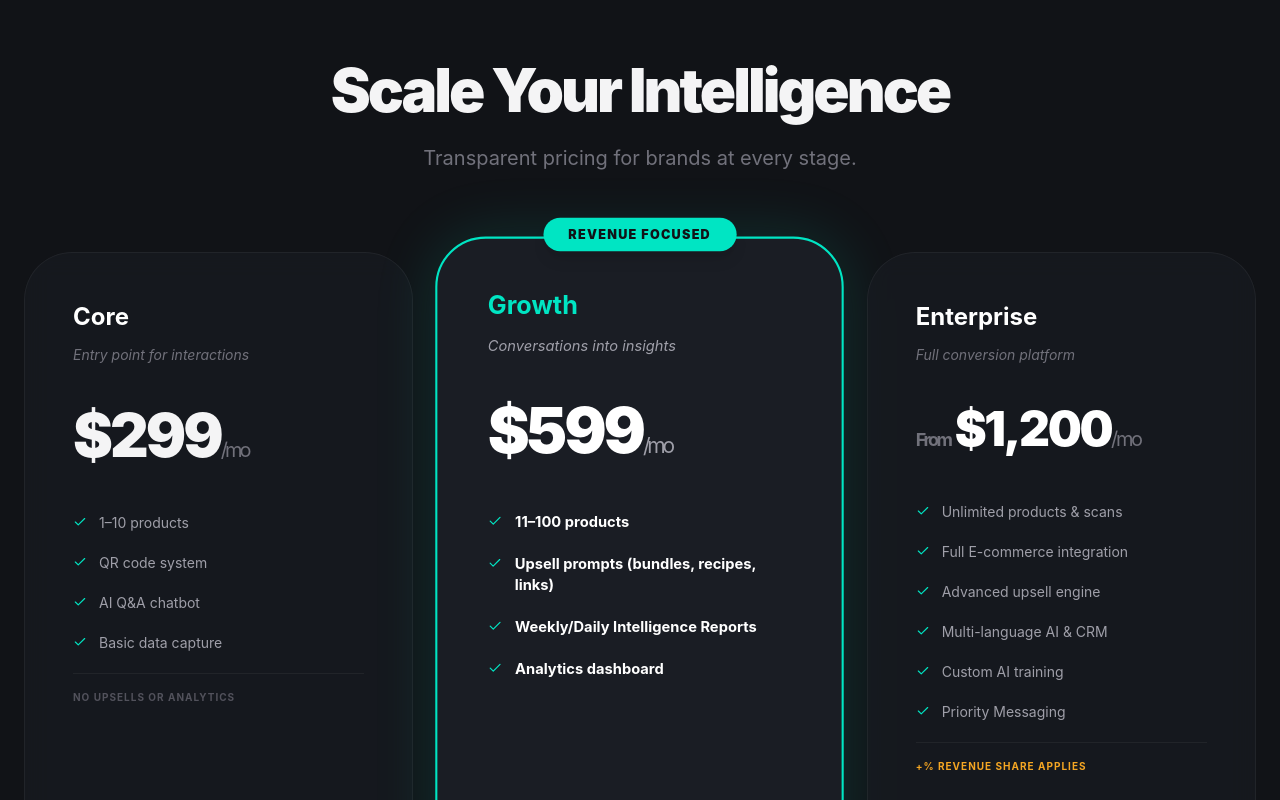
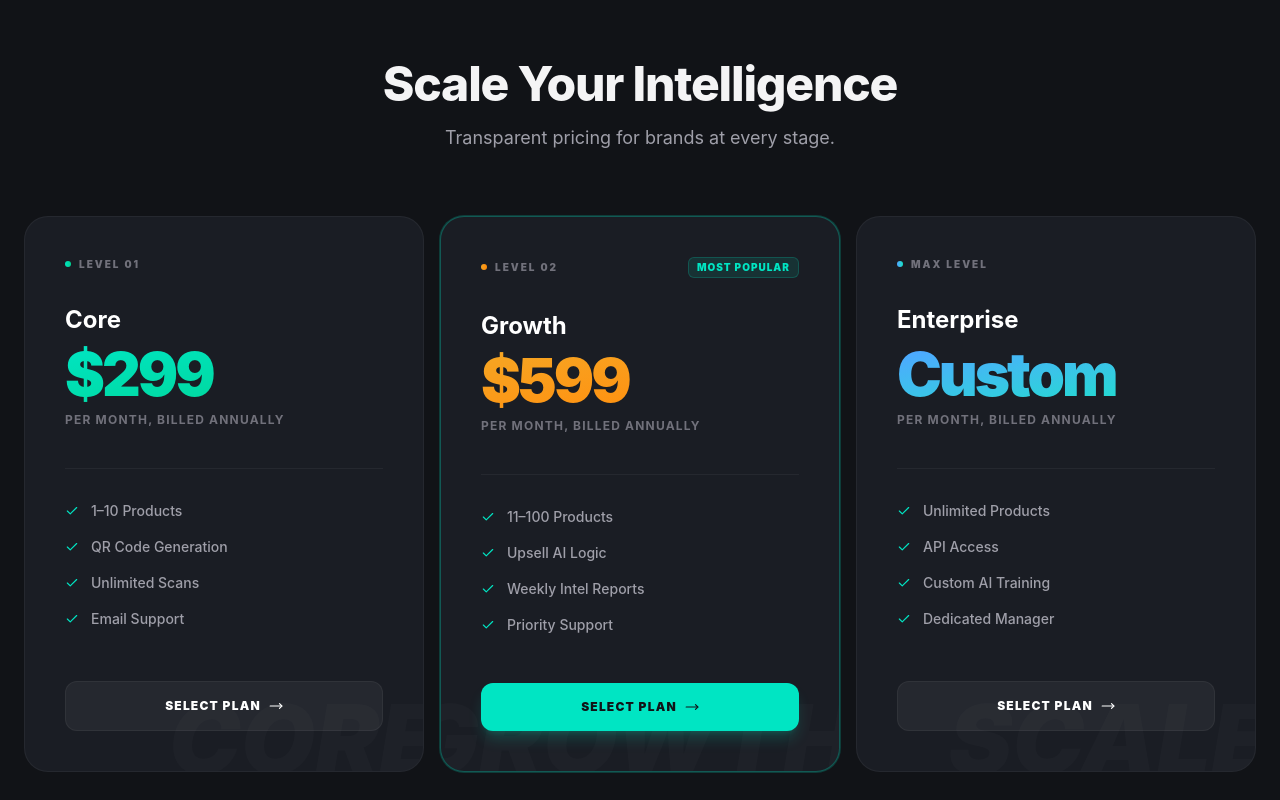
Before and after one commit to kevinlarretche/squ-landing, a React (Vite) app: page / in a window 1280 px wide. Shown: the part 1800-2600 px from the top of the page. Built offline with nearby package versions, Linux system fonts and the light colour scheme.

Commit message:
fix system instruction

```diff
--- a/src/App.jsx
+++ b/src/App.jsx
@@ -1,10 +1,9 @@
 import React, { useState, useEffect, useRef } from 'react';
 import {
-  Menu, X, QrCode, MessageSquare, Zap, BarChart3,
-  Smartphone, LineChart, ShieldCheck, Check, ArrowRight,
-  MessageCircle, Sparkles, TrendingUp, Send, Loader2,
-  Plus, Search, BrainCircuit, FileText, Quote, Lightbulb,
-  Info, Calendar, Target, AlertCircle, Volume2, Mic, Settings
+  Menu, X, Smartphone, Zap, BarChart3,
+  Check, ArrowRight, Sparkles, TrendingUp,
+  Quote, Lightbulb, Calendar, AlertCircle,
+  Volume2, Mic, Settings, MoveRight, Wrench
 } from 'lucide-react';
 
 const styles = `
@@ -234,7 +233,7 @@ export default function App() {
         </div>
       </section>
 
-      {/* REDESIGNED STATS SECTION */}
+      {/* STATS STRIPE */}
       <section className="py-12 px-6">
         <div className="max-w-7xl mx-auto">
           <div className="grid grid-cols-1 md:grid-cols-4 gap-4">
@@ -246,11 +245,9 @@ export default function App() {
             ].map((stat, i) => (
               <FadeIn key={i} delay={i * 100} className="stat-grid-item group">
                 <div className="relative h-full bg-[#1A1D24] border border-white/5 rounded-3xl p-8 overflow-hidden transition-all duration-500 hover:bg-[#23272f] hover:border-white/10 hover:-translate-y-1">
-                  {/* Decorative background text */}
                   <span className="stat-bg-text absolute -bottom-4 -right-4 text-8xl font-black text-white/[0.02] transition-all duration-700 pointer-events-none uppercase italic">
                     {stat.sub}
                   </span>
-
                   <div className="relative z-10">
                     <div className="flex items-center gap-2 mb-2">
                       <div className={`w-1.5 h-1.5 rounded-full bg-gradient-to-r ${stat.col} animate-pulse`} />
@@ -258,13 +255,10 @@ export default function App() {
                         {stat.sub}
                       </span>
                     </div>
-
                     <div className={`text-6xl font-black mb-4 tracking-tighter bg-gradient-to-br ${stat.col} bg-clip-text text-transparent group-hover:scale-110 transition-transform duration-500 origin-left`}>
                       {stat.val}
                     </div>
-
                     <div className="h-px w-8 bg-white/10 mb-4 group-hover:w-full transition-all duration-700" />
-
                     <p className="text-sm font-bold text-zinc-400 leading-tight group-hover:text-zinc-200 transition-colors">
                       {stat.lab}
                     </p>
@@ -280,7 +274,6 @@ export default function App() {
       <section className="pb-24 pt-8 px-6 bg-[#111317]" id="demo">
         <div className="max-w-7xl mx-auto">
           <div className="grid lg:grid-cols-2 gap-16 items-stretch">
-            {/* LEFT COLUMN */}
             <div className="flex flex-col h-full">
               <FadeIn className="mb-10">
                 <div className="space-y-6">
@@ -327,10 +320,12 @@ export default function App() {
               </div>
             </div>
 
-            {/* RIGHT COLUMN */}
             <FadeIn delay={400} className="w-full h-full flex">
               <div className="glass-card rounded-[2.5rem] p-8 md:p-10 border border-white/10 shadow-2xl w-full flex flex-col bg-gradient-to-br from-[#1A1D24] to-[#111317] relative overflow-hidden min-h-[700px]">
-                {/* Header */}
+                <span className="stat-bg-text absolute -bottom-10 -right-10 text-[12rem] font-black text-white/[0.01] transition-all duration-700 pointer-events-none uppercase italic">
+                  INTEL
+                </span>
+
                 <div className="flex items-center justify-between mb-10 border-b border-white/5 pb-6">
                   <div className="flex items-center gap-3">
                     <div className="w-10 h-10 rounded-xl bg-[#00E5C3]/20 flex items-center justify-center">
@@ -390,6 +385,7 @@ export default function App() {
                           <p className="text-xs text-zinc-500 font-medium">Aura Speaker Gen 2 • <span className="text-white">Active Sentiment: Positive (72%)</span></p>
                         </div>
                       </div>
+
                       <div className="grid grid-cols-2 gap-4">
                         <div className="bg-[#1A1D24] p-4 rounded-2xl border border-white/5">
                           <p className="text-[10px] uppercase font-black text-zinc-500 tracking-widest mb-1">Total Scans</p>
@@ -402,8 +398,9 @@ export default function App() {
                           <p className="text-[10px] text-emerald-400 font-bold">+18% conversion</p>
                         </div>
                       </div>
+
                       <div className="space-y-4">
-                        <div className="group bg-white/5 border border-white/5 rounded-2xl p-5 hover:border-[#00E5C3]/30 transition-colors">
+                        <div className="group bg-white/5 border border-white/5 rounded-2xl p-5 hover:border-[#00E5C3]/30 transition-all">
                           <div className="flex items-center gap-2 mb-3 text-[#00E5C3] font-bold text-xs uppercase tracking-widest">
                             <AlertCircle size={14} /> Core Pain Point
                           </div>
@@ -411,7 +408,8 @@ export default function App() {
                             <span className="text-white font-bold">14 users</span> specifically asked about pairing with older Gen 1 models. Currently, the AI handles this manually—recommend adding a dedicated <span className="text-white font-bold">"Stereo Link" guide</span> to the scan flow.
                           </p>
                         </div>
-                        <div className="group bg-white/5 border border-white/5 rounded-2xl p-5 hover:border-[#F5A623]/30 transition-colors">
+
+                        <div className="group bg-white/5 border border-white/5 rounded-2xl p-5 hover:border-[#F5A623]/30 transition-all">
                           <div className="flex items-center gap-2 mb-3 text-[#F5A623] font-bold text-xs uppercase tracking-widest">
                             <TrendingUp size={14} /> Marketing Opportunity
                           </div>
@@ -419,13 +417,17 @@ export default function App() {
                             Users are asking about <span className="text-white font-bold">beach usage</span>. Leverage this by adding an "Outdoors & Sand Safety" video module to increase upsells on our Rugged Carrying Case.
                           </p>
                         </div>
-                        <div className="group bg-white/5 border border-white/5 rounded-2xl p-5 hover:border-zinc-400 transition-colors">
-                          <div className="flex items-center gap-2 mb-3 text-zinc-400 font-bold text-xs uppercase tracking-widest">
-                            <Settings size={14} /> Engineering Note
+
+                        <div className="group bg-[#F5A623]/5 border border-[#F5A623]/20 rounded-2xl p-5 hover:bg-[#F5A623]/10 transition-all relative overflow-hidden">
+                          <div className="flex items-center gap-2 mb-3 text-[#F5A623] font-bold text-xs uppercase tracking-widest relative z-10">
+                            <Wrench size={14} /> Engineering Note
                           </div>
-                          <p className="text-sm text-zinc-300 leading-relaxed">
-                            Cluster detected: <span className="text-white font-bold">"Blue light flashing"</span> questions peak at night. Consider a future firmware update for an "Auto-Dim" or "Stealth Mode."
+                          <p className="text-sm text-zinc-300 leading-relaxed relative z-10">
+                            Cluster detected: <span className="text-white font-bold">"Blue light flashing"</span> questions peak at night. Consider a future firmware update for an <span className="text-[#F5A623] font-bold">"Auto-Dim"</span> or <span className="text-[#F5A623] font-bold">"Stealth Mode."</span>
                           </p>
+                          <div className="absolute top-0 right-0 p-2 opacity-10">
+                            <Settings className="text-[#F5A623]" size={40} style={{ animation: 'spin 8s linear infinite' }} />
+                          </div>
                         </div>
                       </div>
                     </div>
@@ -437,90 +439,102 @@ export default function App() {
         </div>
       </section>
 
-      {/* PRICING */}
-      <section className="pt-24 pb-12 px-6" id="pricing">
+      {/* PRICING SECTION */}
+      <section className="py-24 px-6 bg-[#111317]" id="pricing">
         <div className="max-w-7xl mx-auto">
-          <FadeIn className="text-center mb-20">
-            <h2 className="text-5xl md:text-6xl font-black mb-6 tracking-tighter">Scale Your Intelligence</h2>
-            <p className="text-xl text-zinc-500">Transparent pricing for brands at every stage.</p>
+          <FadeIn className="mb-16 text-center">
+            <h2 className="text-4xl md:text-5xl font-extrabold tracking-tight mb-4">Scale Your Intelligence</h2>
+            <p className="text-zinc-400 text-lg max-w-2xl mx-auto">Transparent pricing for brands at every stage.</p>
           </FadeIn>
-          <div className="grid md:grid-cols-3 gap-8 items-stretch">
-            {/* CORE PLAN */}
-            <FadeIn delay={100} className="h-full">
-              <div className="glass-card p-12 rounded-[3rem] border border-white/5 flex flex-col h-full hover:border-white/10 transition-all">
-                <h3 className="text-2xl font-bold mb-3 text-white">Core</h3>
-                <p className="text-zinc-500 text-sm mb-10 italic">Entry point for interactions</p>
-                <div className="text-6xl font-black mb-12 tracking-tighter">$299<span className="text-xl text-zinc-500 font-normal">/mo</span></div>
-                <div className="space-y-5 mb-12 flex-1 text-sm text-zinc-400">
-                  {["1–10 products", "QR code system", "AI Q&A chatbot", "Basic data capture"].map((f, j) => (
-                    <div key={j} className="flex items-start gap-3">
-                      <Check size={14} className="text-[#00E5C3] mt-0.5" /> <span>{f}</span>
+
+          <div className="grid grid-cols-1 md:grid-cols-3 gap-4">
+            {[
+              {
+                plan: "Core",
+                price: "$299",
+                sub: "Level 01",
+                bg: "CORE",
+                features: ["1–10 Products", "QR Code Generation", "Unlimited Scans", "Email Support"],
+                col: "from-[#00E5C3] to-emerald-400",
+                active: false
+              },
+              {
+                plan: "Growth",
+                price: "$599",
+                sub: "Level 02",
+                bg: "GROWTH",
+                features: ["11–100 Products", "Upsell AI Logic", "Weekly Intel Reports", "Priority Support"],
+                col: "from-[#F5A623] to-orange-400",
+                active: true
+              },
+              {
+                plan: "Enterprise",
+                price: "Custom",
+                sub: "Max Level",
+                bg: "SCALE",
+                features: ["Unlimited Products", "API Access", "Custom AI Training", "Dedicated Manager"],
+                col: "from-blue-400 to-[#00E5C3]",
+                active: false
+              }
+            ].map((p, i) => (
+              <FadeIn key={i} delay={i * 100} className="stat-grid-item group">
+                <div className={`relative h-full bg-[#1A1D24] border ${p.active ? 'border-[#00E5C3]/30 ring-1 ring-[#00E5C3]/20' : 'border-white/5'} rounded-3xl p-8 md:p-10 overflow-hidden transition-all duration-500 hover:bg-[#23272f] hover:border-white/10 hover:-translate-y-1`}>
+
+                  <span className="stat-bg-text absolute -bottom-4 -right-4 text-8xl font-black text-white/[0.02] transition-all duration-700 pointer-events-none uppercase italic">
+                    {p.bg}
+                  </span>
+
+                  <div className="relative z-10 flex flex-col h-full">
+                    <div className="flex items-center justify-between mb-8">
+                      <div className="flex items-center gap-2">
+                        <div className={`w-1.5 h-1.5 rounded-full bg-gradient-to-r ${p.col} animate-pulse`} />
+                        <span className="text-[10px] font-black uppercase tracking-[0.2em] text-zinc-500">
+                          {p.sub}
+                        </span>
+                      </div>
+                      {p.active && (
+                        <span className="text-[10px] font-black uppercase tracking-widest text-[#00E5C3] px-2 py-0.5 rounded-md bg-[#00E5C3]/10 border border-[#00E5C3]/20">Most Popular</span>
+                      )}
                     </div>
-                  ))}
-                  <div className="pt-4 mt-4 border-t border-white/5 text-[10px] text-zinc-600 font-bold uppercase tracking-widest">
-                    No Upsells or Analytics
+
+                    <div className="mb-10">
+                      <h3 className="text-2xl font-bold text-white mb-2">{p.plan}</h3>
+                      <div className={`text-6xl font-black tracking-tighter bg-gradient-to-br ${p.col} bg-clip-text text-transparent group-hover:scale-105 transition-transform duration-500 origin-left`}>
+                        {p.price}
+                      </div>
+                      <p className="text-xs text-zinc-500 font-bold uppercase tracking-widest mt-2">per month, billed annually</p>
+                    </div>
+
+                    <div className="h-px w-full bg-white/5 mb-8" />
+
+                    <div className="space-y-4 mb-12 flex-grow">
+                      {p.features.map((feat, idx) => (
+                        <div key={idx} className="flex items-center gap-3 group/item">
+                          <Check size={14} className="text-[#00E5C3]" />
+                          <span className="text-sm font-medium text-zinc-400 group-hover/item:text-zinc-200 transition-colors">{feat}</span>
+                        </div>
+                      ))}
+                    </div>
+
+                    <button className={`w-full py-4 rounded-xl font-black text-xs uppercase tracking-widest transition-all flex items-center justify-center gap-2 ${p.active ? 'bg-[#00E5C3] text-[#111317] hover:brightness-110 shadow-lg shadow-[#00E5C3]/20' : 'bg-white/5 text-white hover:bg-white/10 border border-white/5'}`}>
+                      Select Plan <MoveRight size={14} className="arrow-icon transition-transform" />
+                    </button>
                   </div>
                 </div>
-              </div>
-            </FadeIn>
-
-            {/* GROWTH PLAN */}
-            <FadeIn delay={200} className="h-full">
-              <div className="bg-[#1A1D24] p-12 rounded-[3rem] border-2 border-[#00E5C3] flex flex-col h-full relative shadow-[0_0_60px_rgba(0,229,195,0.15)] scale-105 z-10">
-                <div className="absolute -top-5 left-1/2 -translate-x-1/2 bg-[#00E5C3] text-[#111317] px-6 py-2 rounded-full text-xs font-black uppercase tracking-widest shadow-lg">Revenue Focused</div>
-                <h3 className="text-2xl font-bold mb-3 text-[#00E5C3]">Growth</h3>
-                <p className="text-zinc-400 text-sm mb-10 italic">Conversations into insights</p>
-                <div className="text-6xl font-black mb-12 tracking-tighter text-white">$599<span className="text-xl text-zinc-400 font-normal">/mo</span></div>
-                <div className="space-y-5 mb-12 flex-1 text-sm text-white font-bold">
-                  {["11–100 products", "Upsell prompts (bundles, recipes, links)", "Weekly/Daily Intelligence Reports", "Analytics dashboard"].map((f, j) => (
-                    <div key={j} className="flex items-start gap-3">
-                      <Check size={14} className="text-[#00E5C3] mt-0.5" /> <span>{f}</span>
-                    </div>
-                  ))}
-                </div>
-              </div>
-            </FadeIn>
-
-            {/* ENTERPRISE PLAN */}
-            <FadeIn delay={300} className="h-full">
-              <div className="glass-card p-12 rounded-[3rem] border border-white/5 flex flex-col h-full hover:border-white/10 transition-all">
-                <h3 className="text-2xl font-bold mb-3 text-white">Enterprise</h3>
-                <p className="text-zinc-500 text-sm mb-10 italic">Full conversion platform</p>
-                <div className="text-5xl font-black mb-12 tracking-tighter text-white">
-                  <span className="text-lg font-bold text-zinc-500 mr-1">From</span>$1,200<span className="text-xl text-zinc-500 font-normal">/mo</span>
-                </div>
-                <div className="space-y-5 mb-12 flex-1 text-sm text-zinc-400">
-                  {[
-                    "Unlimited products & scans",
-                    "Full E-commerce integration",
-                    "Advanced upsell engine",
-                    "Multi-language AI & CRM",
-                    "Custom AI training",
-                    "Priority Messaging"
-                  ].map((f, j) => (
-                    <div key={j} className="flex items-start gap-3">
-                      <Check size={14} className="text-[#00E5C3] mt-0.5" /> <span>{f}</span>
-                    </div>
-                  ))}
-                  <div className="pt-4 mt-4 border-t border-white/5 text-[10px] text-[#F5A623] font-bold uppercase tracking-widest">
-                    +% Revenue Share Applies
-                  </div>
-                </div>
-              </div>
-            </FadeIn>
+              </FadeIn>
+            ))}
           </div>
         </div>
       </section>
 
-      {/* PREMIUM CONTACT SECTION */}
-      <section className="py-24 px-6 relative overflow-hidden" id="contact">
+      {/* CONTACT SECTION - TIGHTER SPACING */}
+      <section className="pb-24 pt-4 px-6 relative overflow-hidden" id="contact">
         <div className="absolute top-1/2 left-1/2 -translate-x-1/2 -translate-y-1/2 w-[600px] h-[600px] bg-[#00E5C3]/5 blur-[100px] rounded-full pointer-events-none" />
 
         <div className="max-w-6xl mx-auto relative z-10">
           <FadeIn>
             <div className="glass-card rounded-[3rem] p-10 md:p-16 border border-white/10">
               <div className="grid lg:grid-cols-2 gap-16 items-center">
-
                 <div>
                   <div className="inline-flex items-center gap-2 px-3 py-1.5 rounded-full border border-[#F5A623]/30 bg-[#F5A623]/10 text-[#F5A623] text-xs font-bold uppercase tracking-widest mb-6">
                     <Zap size={14} fill="currentColor" /> Invite-Only Access
@@ -529,13 +543,12 @@ export default function App() {
                     Ready to transform your support?
                   </h2>
                   <p className="text-zinc-400 text-lg leading-relaxed mb-6">
-                    SQU is currently rolling out to select partners. Skip the waitlist and reach out directly to discuss how we can elevate your brand's post-purchase experience.
+                    SQU is currently rolling out to select partners. Reach out directly to discuss how we can elevate your brand.
                   </p>
                 </div>
 
                 <div className="relative group">
                   <div className="absolute -inset-1 bg-gradient-to-r from-[#00E5C3] to-[#F5A623] rounded-[2.5rem] blur opacity-20 group-hover:opacity-40 transition duration-1000 group-hover:duration-200" />
-
                   <div className="relative bg-[#1A1D24] border border-white/10 rounded-[2rem] p-8 md:p-10 shadow-2xl overflow-hidden">
                     <div className="flex items-center gap-5 mb-10">
                       <div className="w-16 h-16 rounded-full bg-gradient-to-br from-[#00E5C3] to-blue-600 p-[2px]">
@@ -553,7 +566,7 @@ export default function App() {
                       <a href="mailto:kevin.larretche@gmail.com" className="flex items-center justify-between bg-white/5 hover:bg-white/10 border border-white/5 hover:border-[#00E5C3]/30 p-4 rounded-xl transition-all group/btn">
                         <div className="flex items-center gap-4">
                           <div className="w-10 h-10 rounded-lg bg-[#111317] flex items-center justify-center group-hover/btn:scale-110 transition-transform">
-                            <MessageSquare size={18} className="text-zinc-400 group-hover/btn:text-[#00E5C3]" />
+                            <BarChart3 size={18} className="text-zinc-400 group-hover/btn:text-[#00E5C3]" />
                           </div>
                           <div className="text-left">
                             <p className="text-[10px] font-bold text-zinc-500 uppercase tracking-wider mb-0.5">Email Direct</p>
@@ -561,19 +574,6 @@ export default function App() {
                           </div>
                         </div>
                         <ArrowRight size={16} className="text-zinc-600 group-hover/btn:text-[#00E5C3] group-hover/btn:translate-x-1 transition-all" />
-                      </a>
-
-                      <a href="tel:+85270737141" className="flex items-center justify-between bg-white/5 hover:bg-white/10 border border-white/5 hover:border-[#F5A623]/30 p-4 rounded-xl transition-all group/btn">
-                        <div className="flex items-center gap-4">
-                          <div className="w-10 h-10 rounded-lg bg-[#111317] flex items-center justify-center group-hover/btn:scale-110 transition-transform">
-                            <Smartphone size={18} className="text-zinc-400 group-hover/btn:text-[#F5A623]" />
-                          </div>
-                          <div className="text-left">
-                            <p className="text-[10px] font-bold text-zinc-500 uppercase tracking-wider mb-0.5">Call / WhatsApp</p>
-                            <p className="text-sm font-medium text-zinc-200">+852 7073 7141</p>
-                          </div>
-                        </div>
-                        <ArrowRight size={16} className="text-zinc-600 group-hover/btn:text-[#F5A623] group-hover/btn:translate-x-1 transition-all" />
                       </a>
                     </div>
                   </div>
@@ -584,7 +584,7 @@ export default function App() {
         </div>
       </section>
 
-      <footer className="border-t border-white/5 py-12 px-6">
+      <footer className="border-t border-white/5 py-12 px-6 text-center">
         <div className="max-w-7xl mx-auto flex flex-col md:flex-row justify-between items-center gap-8">
           <div className="flex items-center gap-2">
             <div className="w-6 h-6 rounded bg-[#00E5C3] flex items-center justify-center"><span className="text-[#111317] font-bold text-xs">S</span></div>
```
